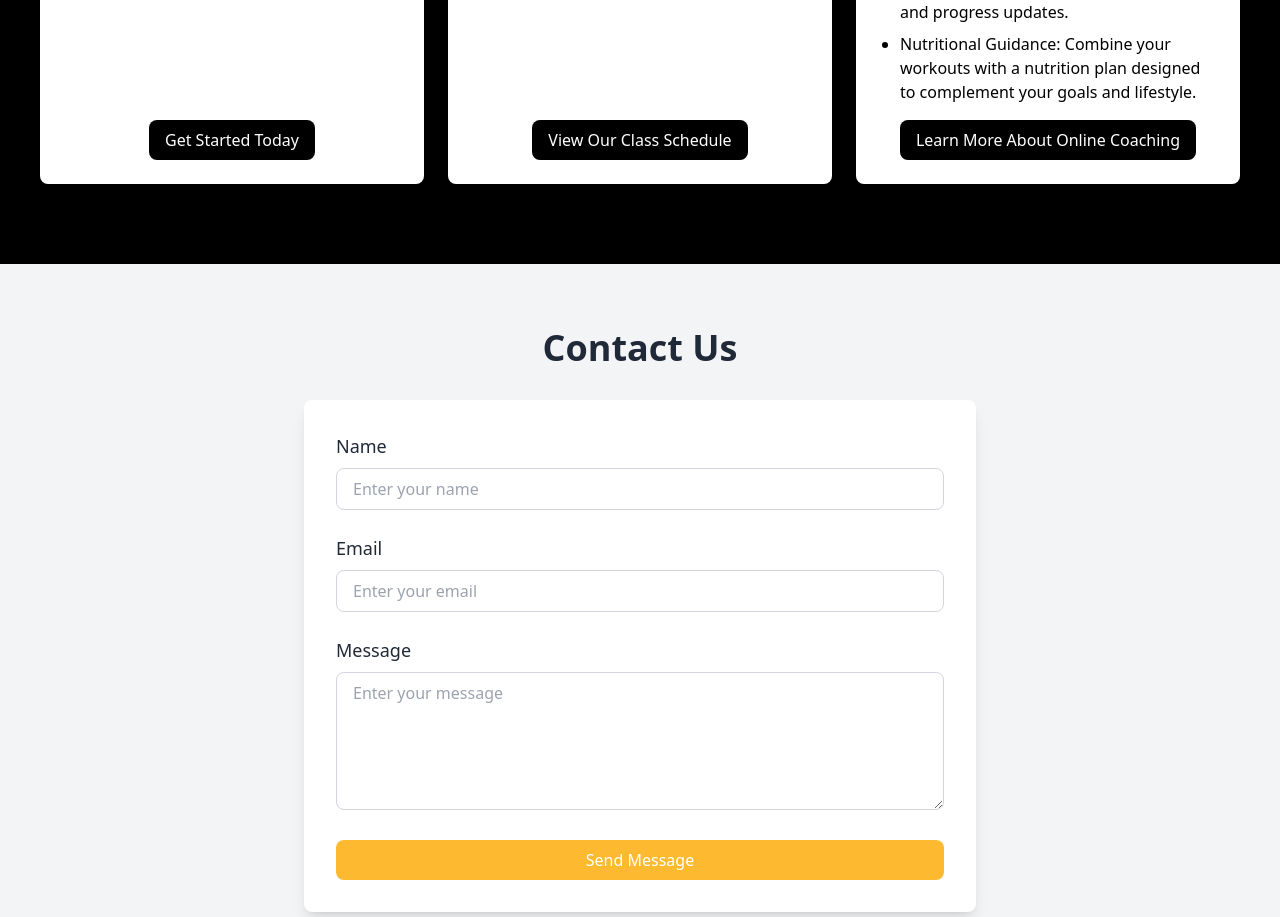
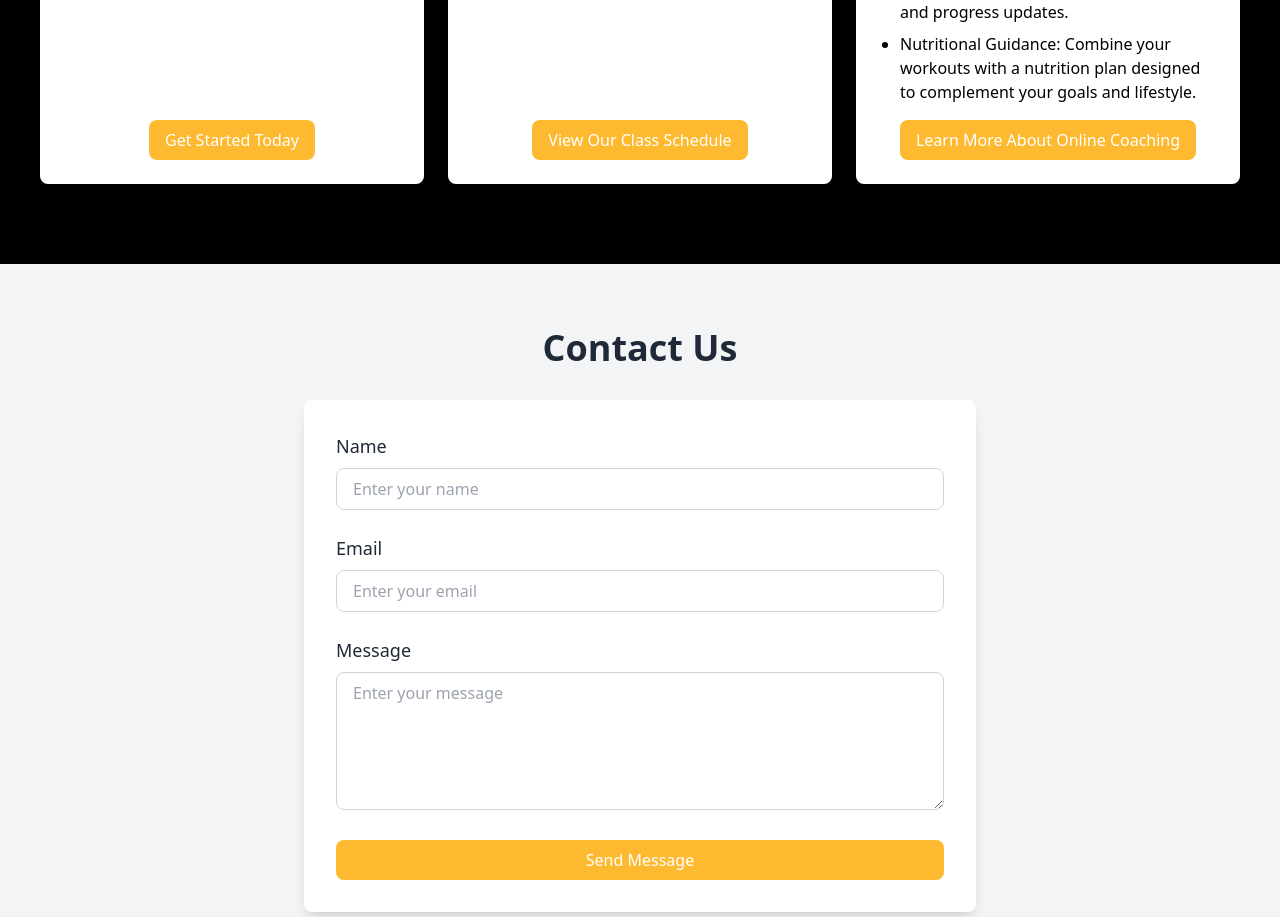
Before and after one commit to mikedavis224/farraryfitness, a React (Create React App) app: page / in a window 1280 px wide. Shown: the part 1428-2345 px from the top of the page. Built offline with nearby package versions, Linux system fonts and the light colour scheme.

Commit message:
changed button color to #fdba30

```diff
--- a/src/Services.js
+++ b/src/Services.js
@@ -36,7 +36,7 @@ const Services = () => {
               <p>Let's build a program that works for you.</p>
               <a
                 href="/Services"
-                className="bg-[#000000] text-white py-2 px-4 rounded-lg hover:bg-red-700 mt-4 inline-block"
+                className="bg-[#fdba30] text-white py-2 px-4 rounded-lg hover:bg-red-700 mt-4 inline-block"
                 aria-label="Learn More"
               >
                 Get Started Today
@@ -68,7 +68,7 @@ const Services = () => {
               <h2>Join the community</h2>
               <a
                 href="/Services"
-                className="bg-[#000000] text-white py-2 px-4 rounded-lg hover:bg-red-700 mt-4 inline-block"
+                className="bg-[#fdba30] text-white py-2 px-4 rounded-lg hover:bg-red-700 mt-4 inline-block"
                 aria-label="Learn More"
               >
                 View Our Class Schedule
@@ -110,7 +110,7 @@ const Services = () => {
             <div className="text-center mt-auto">
               <a
                 href="/Services"
-                className="bg-[#000000] text-white py-2 px-4 rounded-lg hover:bg-red-700 mt-4 inline-block"
+                className="bg-[#fdba30] text-white py-2 px-4 rounded-lg hover:bg-red-700 mt-4 inline-block"
                 aria-label="Learn More"
               >
                 Learn More About Online Coaching
```
